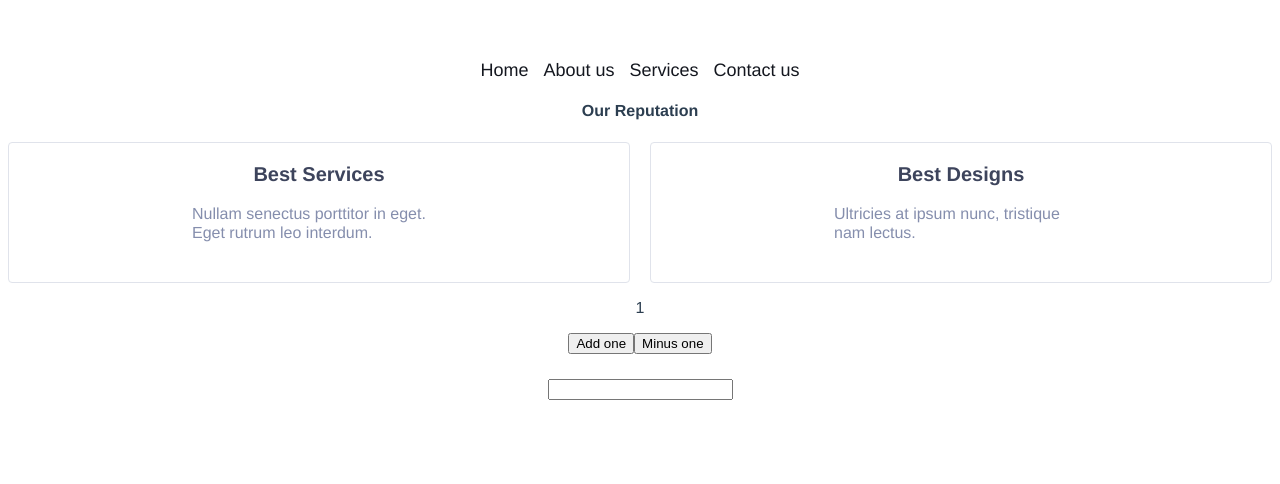
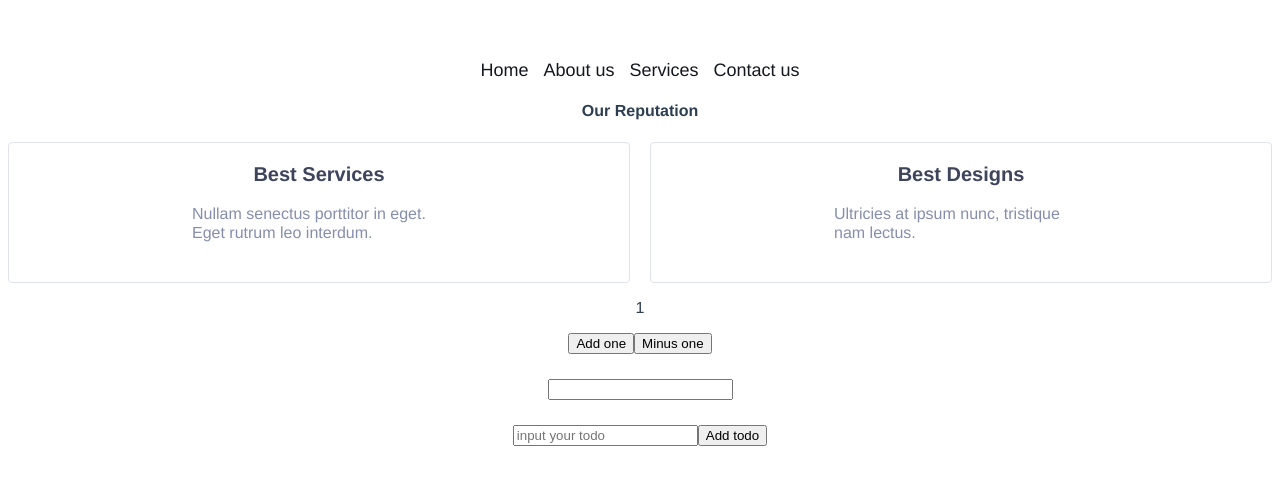
Before and after one commit to SerhiiYehorov/vue2-todoList, a Vue app: page / in a window 1280 px wide. Shown: the top 484 px of the page. Built offline with nearby package versions, Linux system fonts and the light colour scheme.

Commit message:
add todo

```diff
--- a/src/App.vue
+++ b/src/App.vue
@@ -7,15 +7,17 @@
     <Button text="Add one" @click="addCount" />
     <Button text="Minus one" @click="count--" />
     <Input @input="addText" />
+    <Todolist />
   </div>
 </template>
 
 <script>
-import Nav from "./components/Nav.vue";
-import Reputation from "./components/Reputation.vue";
-import Button from "./components/Button.vue";
-import CountText from "./components/CountText.vue";
-import Input from "./components/Input.vue";
+import Nav from "./components/firstLessons/Nav.vue";
+import Reputation from "./components/firstLessons/Reputation.vue";
+import Button from "./components/firstLessons/Button.vue";
+import CountText from "./components/firstLessons/CountText.vue";
+import Input from "./components/firstLessons/Input.vue";
+import Todolist from "./components/todoList/Todolist.vue";
 
 export default {
   name: "App",
@@ -25,6 +27,7 @@ export default {
     Button,
     CountText,
     Input,
+    Todolist,
   },
   data() {
     return {
--- /dev/null
+++ b/src/components/todoList/List.vue
@@ -0,0 +1,21 @@
+<template>
+  <div>
+    <div class="todo" v-for="(item, i) in items" :key="i">
+      <span class="todo__id">{{ i + 1 }}.</span>
+      <span class="todo__item">{{ item }}</span>
+      <button @click="$emit('delete', i)">Delete todo</button>
+    </div>
+  </div>
+</template>
+
+<script>
+export default {
+  props: ["items"],
+};
+</script>
+
+<style scoped>
+.todo__id {
+  padding-right: 5px;
+}
+</style>
--- /dev/null
+++ b/src/components/todoList/Todoinput.vue
@@ -0,0 +1,24 @@
+<template>
+  <div>
+    <input v-model="todo" type="text" placeholder="input your todo" />
+    <button @click="addTodo">Add todo</button>
+  </div>
+</template>
+
+<script>
+export default {
+  data() {
+    return {
+      todo: "",
+    };
+  },
+  methods: {
+    addTodo() {
+      this.$emit("addTodo", this.todo);
+      this.todo = "";
+    },
+  },
+};
+</script>
+
+<style></style>
--- /dev/null
+++ b/src/components/todoList/Todolist.vue
@@ -0,0 +1,35 @@
+<template>
+  <div>
+    <List :items="todos" @delete="deleteTodo" />
+    <Todoinput @addTodo="addTodo" />
+  </div>
+</template>
+
+<script>
+import List from "../todoList/List.vue";
+import Todoinput from "./Todoinput.vue";
+
+export default {
+  components: {
+    List,
+    Todoinput,
+  },
+  data() {
+    return {
+      todos: [],
+    };
+  },
+
+  methods: {
+    addTodo(todo) {
+      this.todos.push(todo);
+    },
+
+    deleteTodo(i) {
+      this.todos.splice(i, 1);
+    },
+  },
+};
+</script>
+
+<style></style>
```
Also changed, not shown: src/components/firstLessons/Button.vue (renamed from src/components/Button.vue), src/components/firstLessons/CountText.vue (renamed from src/components/CountText.vue), src/components/firstLessons/Input.vue (renamed from src/components/Input.vue), src/components/firstLessons/Link.vue (renamed from src/components/Link.vue), src/components/firstLessons/Nav.vue (renamed from src/components/Nav.vue), src/components/firstLessons/Reputation.vue (renamed from src/components/Reputation.vue), src/components/firstLessons/ReputationCard.vue (renamed from src/components/ReputationCard.vue).
